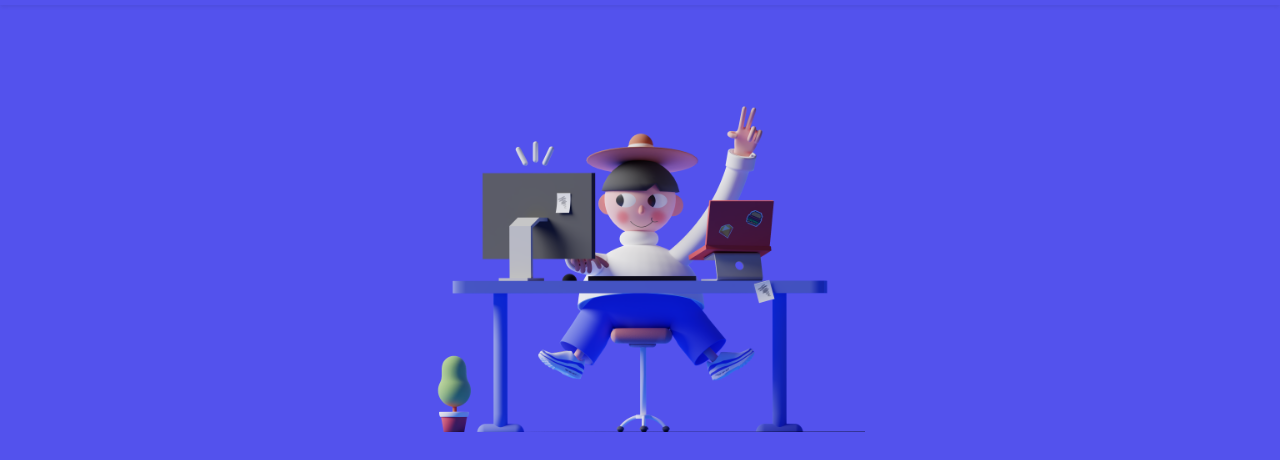
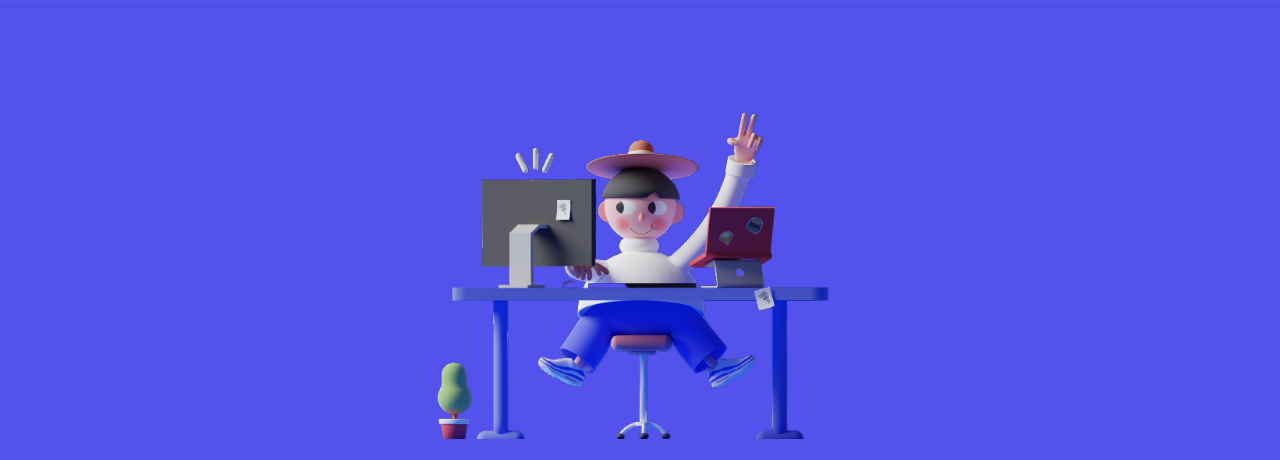
Before and after one commit to ilhamdirga/profile, a plain HTML site: page index.html in a window 1280 px wide. Shown: the part 56-516 px from the top of the page. Drawn offline with nearby package versions, Linux system fonts and the light colour scheme.

Commit message:
change png size

```diff
--- a/index.html
+++ b/index.html
@@ -67,7 +67,7 @@
 
     <!-- Jumbotron -->
     <section class="jumbotron text-center" id="jumbotron">
-        <img src="img/Saly-10-crop.png" alt="" width="450">
+        <img src="img/saly-10-crop-reduce.png" alt="" width="450">
         <h1 class="display-5" style="font-family: 'Montserrat', sans-serif; font-weight: 700; color: white; margin-top: 2rem;">Hello, there! <span style="color: #0A306A;">I</span> Am <span style="font-style: italic; color: #0A306A;">Ilham Dirgantara</span></h1>
         <p id="sc" class="lead fs-3" style="font-family: 'Montserrat', sans-serif; color: #fff; font-weight: 700; margin-top: 1rem;">Mathematic Student College</p>
         <svg  xmlns="http://www.w3.org/2000/svg" viewBox="0 0 1440 320"><path fill="#1E90FF" fill-opacity="1" d="M0,64L48,90.7C96,117,192,171,288,165.3C384,160,480,96,576,85.3C672,75,768,117,864,112C960,107,1056,53,1152,32C1248,11,1344,21,1392,26.7L1440,32L1440,320L1392,320C1344,320,1248,320,1152,320C1056,320,960,320,864,320C768,320,672,320,576,320C480,320,384,320,288,320C192,320,96,320,48,320L0,320Z"></path></svg>
```
Also changed, not shown: img/Saly-10 (1).jpg (added), img/Saly-10-reduce-crop.png (added), img/saly-10-crop-reduce.png (added), img/saly-10-crop.jpg (added).
